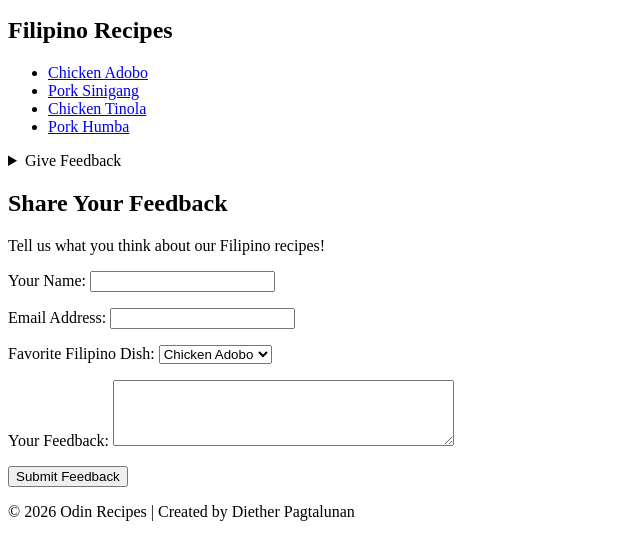
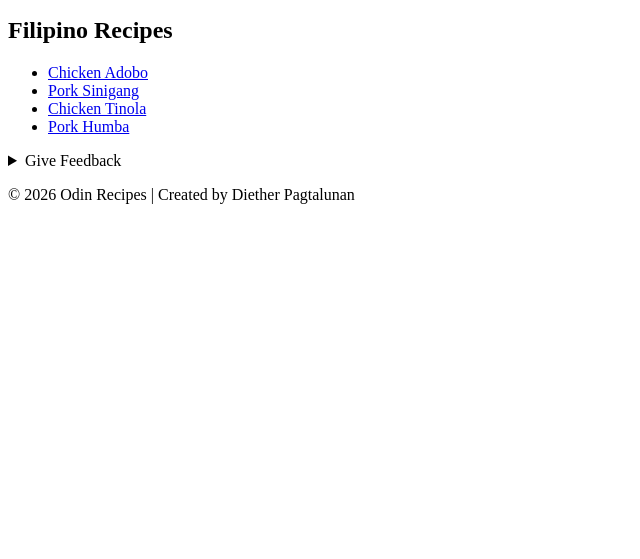
Before and after one commit to strzdie/odin-recipes, a plain HTML site: page index.html in a window 1280 px wide. Shown: the part 101-660 px from the top of the page, without its empty margins (0-640 px from the left). Drawn offline with Linux system fonts and the light colour scheme.

Commit message:
Add collapsible feedback form

```diff
--- a/index.html
+++ b/index.html
@@ -33,13 +33,6 @@
 
         <form action="https://formspree.io/f/mbgoknel" method="POST">
 
-    </details>
-</section>
-            <h2 id="feedback-heading">Share Your Feedback</h2>
-
-            <p>Tell us what you think about our Filipino recipes!</p>
-
-            <form action="https://formspree.io/f/mbgoknel" method="POST">
             <p>
                 <label for="name">Your Name:</label>
                 <input type="text" id="name" name="name" required>
@@ -51,8 +44,8 @@
             </p>
 
             <p>
-                    <label for="favorite">Favorite Filipino Dish:</label>
-                    <select id="favorite" name="favorite">
+                <label for="dish">Favorite Filipino Dish:</label>
+                <select id="dish" name="dish">
                     <option value="adobo">Chicken Adobo</option>
                     <option value="sinigang">Pork Sinigang</option>
                     <option value="tinola">Chicken Tinola</option>
@@ -67,9 +60,10 @@
             </p>
 
             <button type="submit">Submit Feedback</button>
+
         </form>
+    </details>
 </section>
-    </main>
 
     <footer>
            <p>&copy; 2026 Odin Recipes | Created by Diether Pagtalunan</p>
```
Lines whose indentation alone changed are shown as unchanged.
